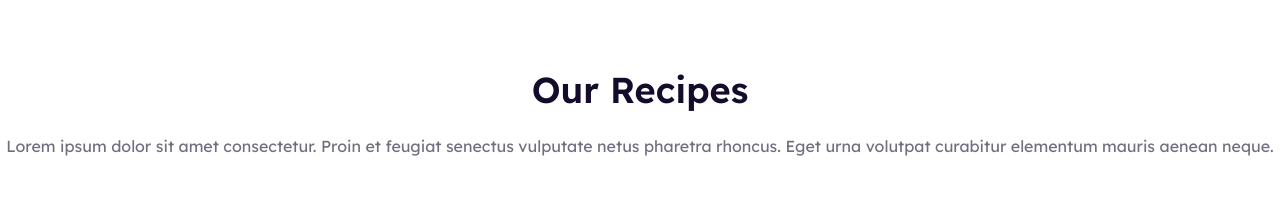
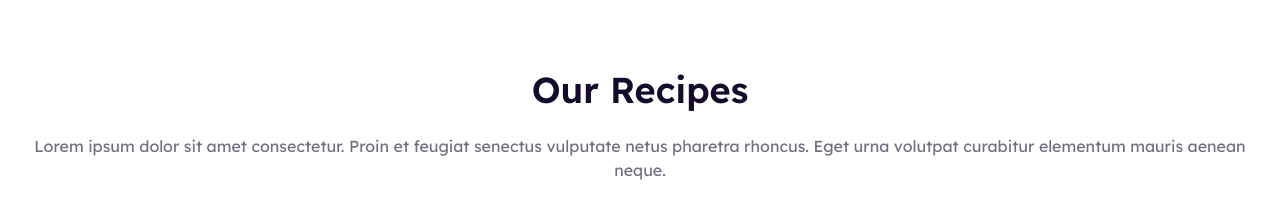
Before and after one commit to rockydey/just-for-foodies, a React (Vite) app: page / in a window 1280 px wide. Shown: the part 752-952 px from the top of the page. Built offline with nearby package versions, Linux system fonts and the light colour scheme.

Commit message:
fixed some padding

```diff
--- a/src/components/Cooking/Cooking.jsx
+++ b/src/components/Cooking/Cooking.jsx
@@ -26,7 +26,7 @@ const Cooking = ({ wantToCooks, setWantToCooks }) => {
     });
   }, [cookingItems]);
   return (
-    <div className='md:w-[45%] border border-[#28282833] py-8 rounded-2xl'>
+    <div className='w-full md:w-[45%] border border-[#28282833] py-8 rounded-2xl'>
       <div className='mb-8'>
         <h3 className='text-center text-[#282828] font-semibold text-2xl'>
           Want to Cook: 0{wantToCooks.length}
--- a/src/components/RecipeContainer/RecipeContainer.jsx
+++ b/src/components/RecipeContainer/RecipeContainer.jsx
@@ -27,7 +27,7 @@ const RecipeContainer = () => {
 
   return (
     <div className='max-w-[1320px] mx-auto my-[100px]'>
-      <div>
+      <div className="px-2">
         <h3 className='text-center text-4xl font-semibold text-[#150B2B] mb-6'>
           Our Recipes
         </h3>
--- a/src/components/Recipes/Recipes.jsx
+++ b/src/components/Recipes/Recipes.jsx
@@ -11,7 +11,7 @@ const Recipes = ({ handleWantToCook }) => {
       .then((data) => setRecipes(data));
   }, []);
   return (
-    <div className='md:w-[55%] grid grid-cols-1 lg:grid-cols-2 gap-6'>
+    <div className='w-full md:w-[55%] grid grid-cols-1 lg:grid-cols-2 gap-6'>
       {recipes.map((recipe) => (
         <Recipe
           key={recipe.recipe_id}
```
